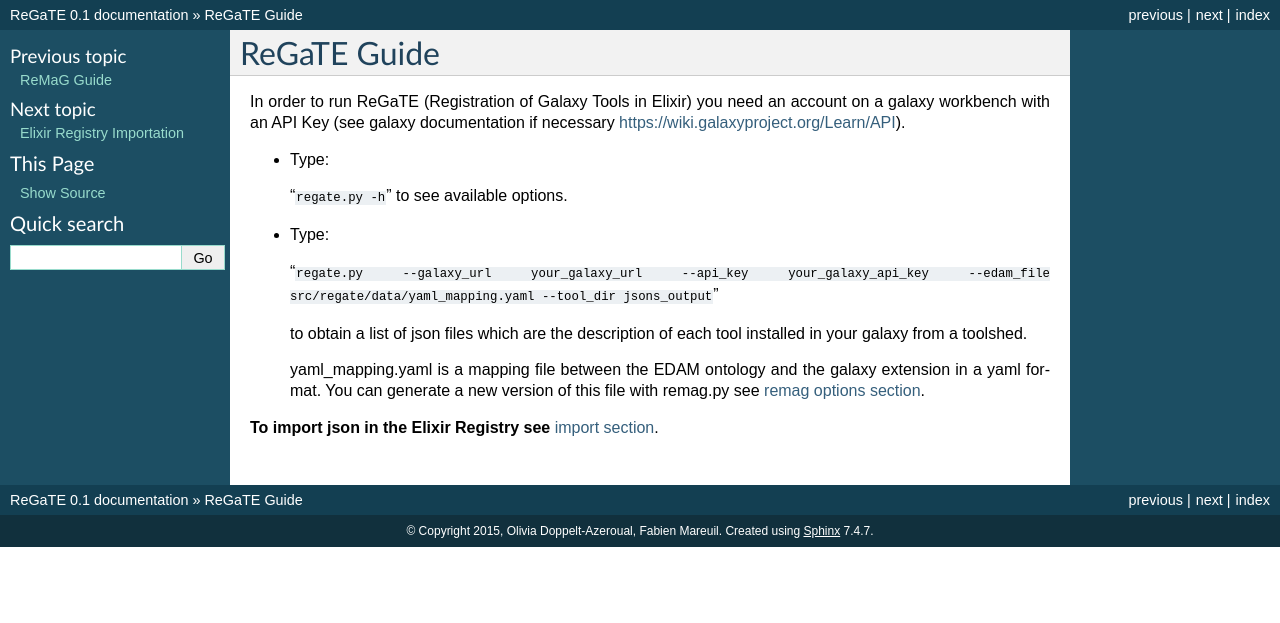
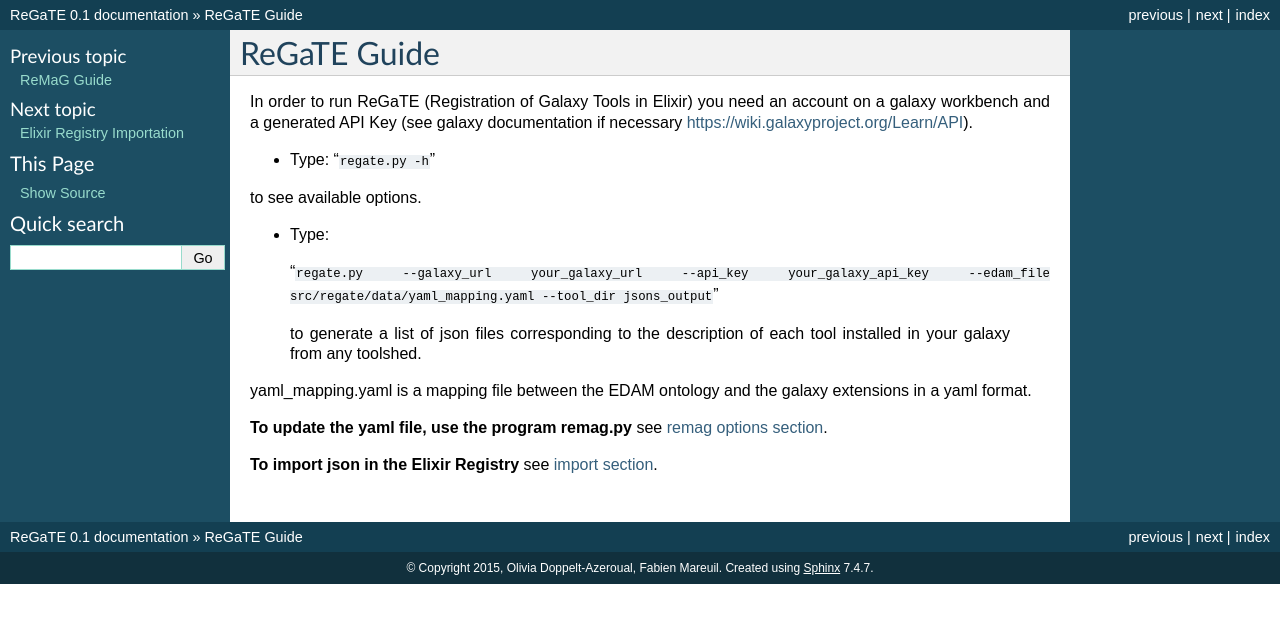
Before and after one commit to C3BI-pasteur-fr/ReGaTE, a Sphinx documentation site: the page built from doc/regate.rst, in a window 1280 px wide. Shown: the top 623 px of the page. Built offline with Sphinx 7.4.7, drawn with Linux system fonts in a browser that asks for light colours.

Commit message:
Update regate.rst

```diff
--- a/doc/regate.rst
+++ b/doc/regate.rst
@@ -12,19 +12,19 @@ ReGaTE Guide
 ************
 
 
-In order to run ReGaTE (Registration of Galaxy Tools in Elixir) you need an account on a galaxy workbench with an API Key (see galaxy documentation if necessary https://wiki.galaxyproject.org/Learn/API).
+In order to run ReGaTE (Registration of Galaxy Tools in Elixir) you need an account on a galaxy workbench and a generated API Key (see galaxy documentation if necessary https://wiki.galaxyproject.org/Learn/API).
 
 * Type:
-
   "``regate.py -h``"
-  to see available options.
+to see available options.
 
 * Type:
 
   "``regate.py --galaxy_url your_galaxy_url --api_key your_galaxy_api_key --edam_file src/regate/data/yaml_mapping.yaml --tool_dir jsons_output``"
+ to generate a list of json files corresponding to the description of each tool installed in your galaxy from any toolshed.
 
-  to obtain a list of json files which are the description of each tool installed in your galaxy from a toolshed.
+yaml_mapping.yaml is a mapping file between the EDAM ontology and the galaxy extensions in a yaml format.
 
-  yaml_mapping.yaml is a mapping file between the EDAM ontology and the galaxy extension in a yaml format. You can generate a new version of this file with remag.py see :ref:`remag options section <remag guide>`.
+**To update the yaml file, use the program remag.py** see :ref:`remag options section <remag guide>`.
 
-**To import json in the Elixir Registry see** :ref:`import section <import section>`.
+**To import json in the Elixir Registry** see :ref:`import section <import section>`.
```
